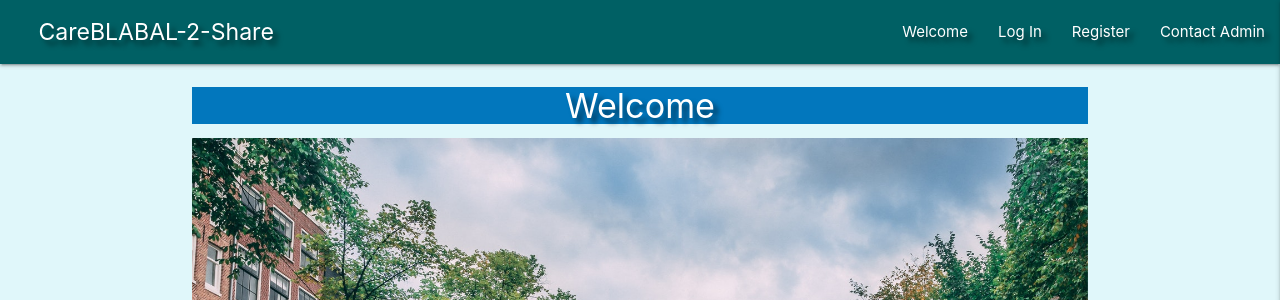
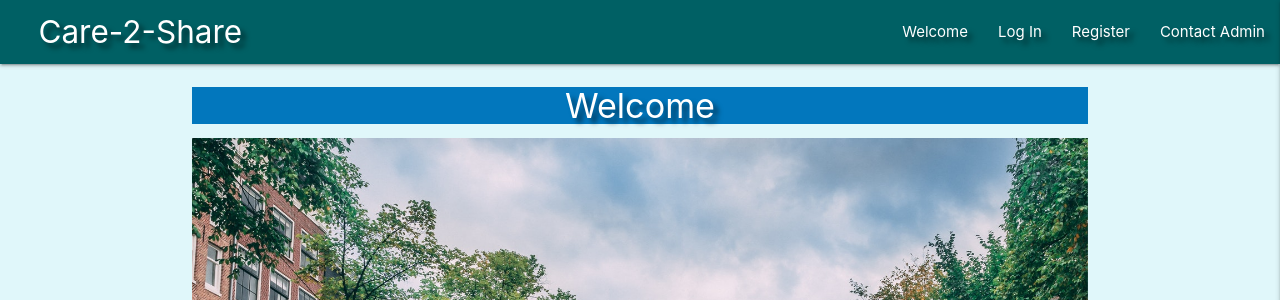
Before and after one commit to Code-Institute-Submissions/Morpheus-23-my-dutch-life_JulRseub, a Flask app: page / in a window 1280 px wide. Shown: the top 300 px of the page. Run offline with Flask 2, Linux system fonts and the light colour scheme; some libraries are stand-ins or nearby versions.

Commit message:
minor changes to welcome page and fixed brand-logo with no-wrap

```diff
--- a/static/css/style.css
+++ b/static/css/style.css
@@ -1,11 +1,14 @@
 .brand-logo {
     margin-left: 3%;
-    font-size-adjust: 0.40;
-
+    font-size: 60%;
 }
 
-font-size-adjust: 0.58;
-
+/* https://www.digitalocean.com/community/tutorials/css-prevent-line-break */
+.nowrap {
+    white-space: nowrap;
+    overflow: hidden;
+    text-overflow: ellipsis;
+}
 
 #contactcards {
     margin: auto;
--- a/templates/base.html
+++ b/templates/base.html
@@ -15,13 +15,13 @@
         <title>Care-2-Share</title>
     </head>
     <body class="background-color: cyan lighten-5">
-
-
         <header>
             <!-- main navbar -->
             <nav class="nav-extended text-shadow cyan darken-4">
                 <div class="nav-wrapper">
-                    <a href="{{ url_for('welcome') }}" class="brand-logo">CareBLABAL-2-Share</a>
+                <div class="nowrap">
+                    <a href="{{ url_for('welcome') }}" class="brand-logo">Care-2-Share</a>
+                </div>
                     <a href="#" data-target="mobile-demo" class="sidenav-trigger right"><i class="fas fa-bars"></i></a>
                     <ul class="right hide-on-med-and-down">
                         <li><a href="{{ url_for('welcome') }}">Welcome</a></li>
@@ -42,7 +42,7 @@
             <!-- mobile sidenav -->
             <ul class="sidenav" id="mobile-demo">
                 <li>
-                    <h4 class="center-align font-size: 50% teal-text text-darken 4">Carewol-2-Share</h4>
+                    <h4 class="center-align font-size: 50% teal-text text-darken 4">Care-2-Share</h4>
                 </li>
                 <li><a href="{{ url_for('welcome') }}">Welcome</a></li>
                 {% if session.username %}
--- a/templates/welcome.html
+++ b/templates/welcome.html
@@ -1,8 +1,9 @@
 {% extends "base.html" %}
 {% block content %}
 
-<h4 class="center-align white-text text-shadow background-color: light-blue darken-3">Welcome</h4>
-
+<div>
+    <h4 class="center-align white-text text-shadow background-color: light-blue darken-3">Welcome</h4>
+</div>
 <div id="welcome-pic">
 </div>
 <div class="row">
```
